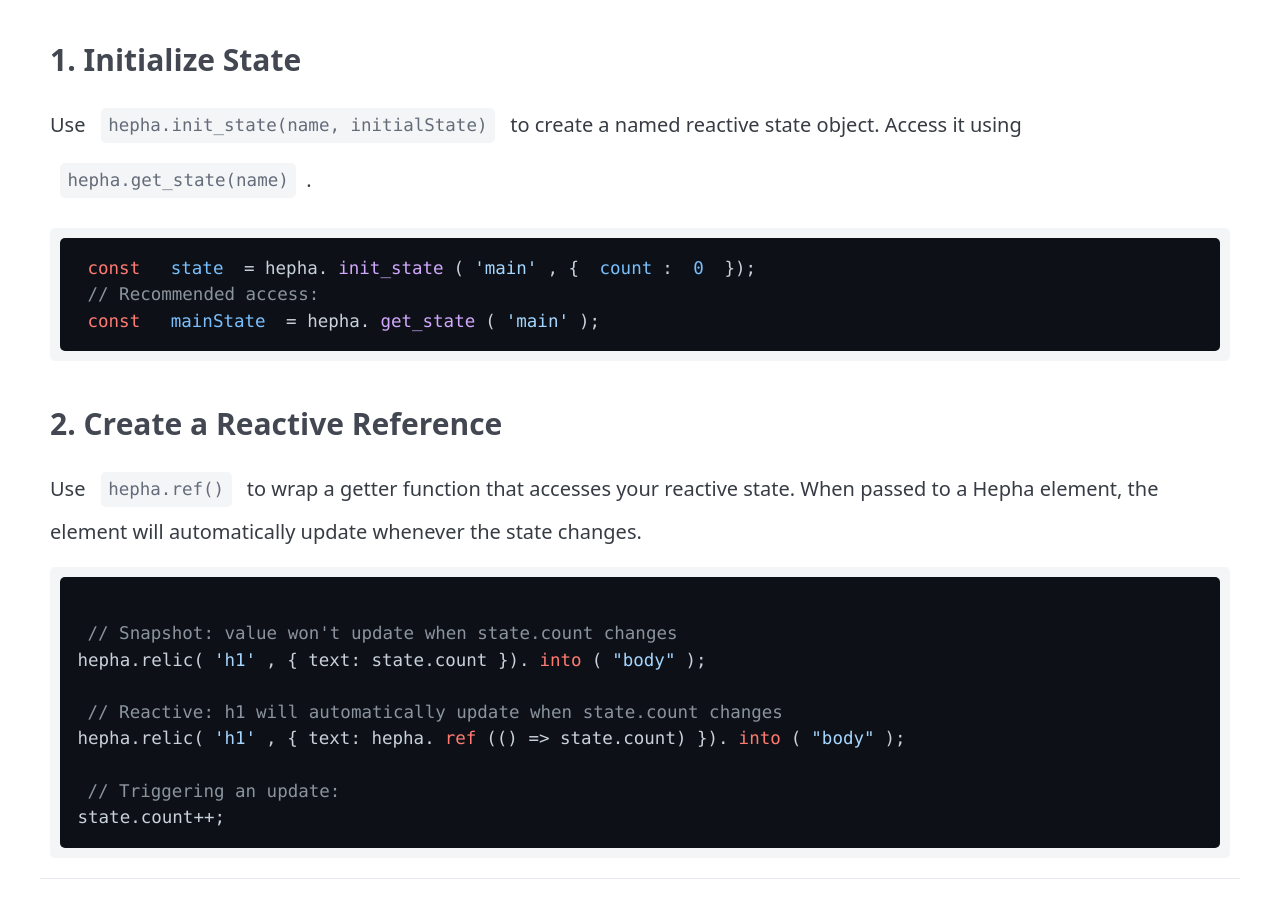
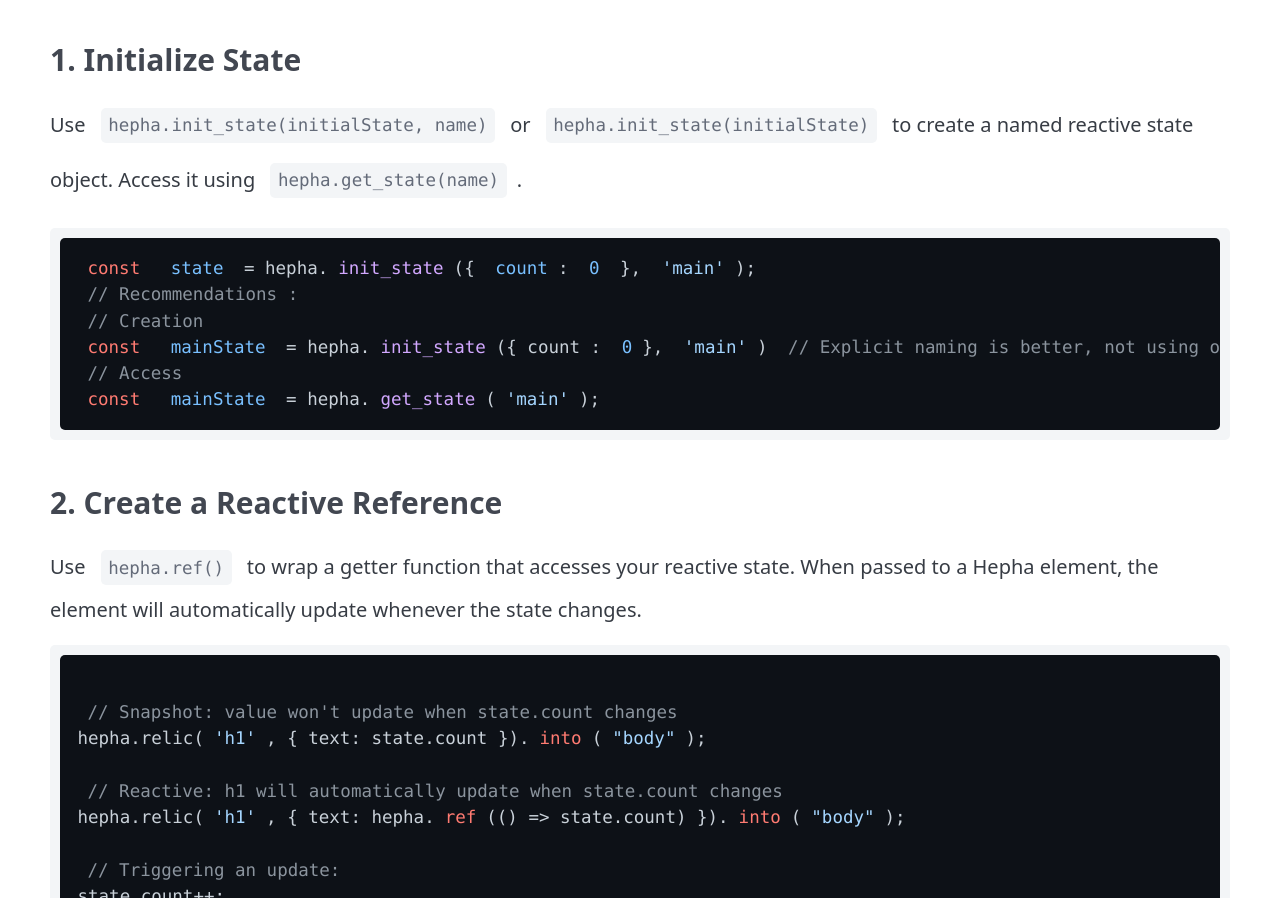
Before and after one commit to WooperLUA/Hephaestus, a website: page docs/index.html in a window 1280 px wide. Shown: the part 5810-6708 px from the top of the page. Drawn offline with nearby package versions, Linux system fonts and the light colour scheme.

Commit message:
- names arent required anymore for states, but recommended

```diff
--- a/docs/index.html
+++ b/docs/index.html
@@ -318,13 +318,15 @@ override = { style: { padding: "20px" } }
 
     <h3>1. Initialize State</h3>
     <p>
-        Use <code>hepha.init_state(name, initialState)</code> to create a named reactive state object.
+        Use <code>hepha.init_state(initialState, name)</code> or <code>hepha.init_state(initialState)</code>  to create a named reactive state object.
         Access it using <code>hepha.get_state(name)</code>.
     </p>
-    <pre><code>const state = hepha.init_state('main', { count: 0 });
-// Recommended access:
+    <pre><code>const state = hepha.init_state({ count: 0 }, 'main');
+// Recommendations :
+// Creation
+const mainState = hepha.init_state({ count : 0}, 'main') // Explicit naming is better, not using one makes it random
+// Access
 const mainState = hepha.get_state('main');</code></pre>
-
     <h3>2. Create a Reactive Reference</h3>
     <p>
         Use <code>hepha.ref()</code> to wrap a getter function that accesses your reactive state.
```
Also changed, not shown: hephaestus.js (+9 -3 lines), utils.js (+12 -1 lines).
